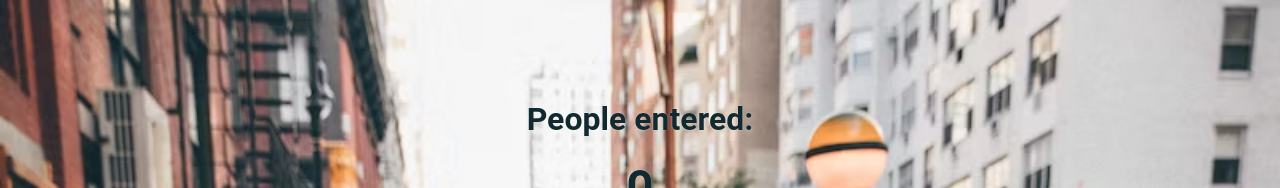
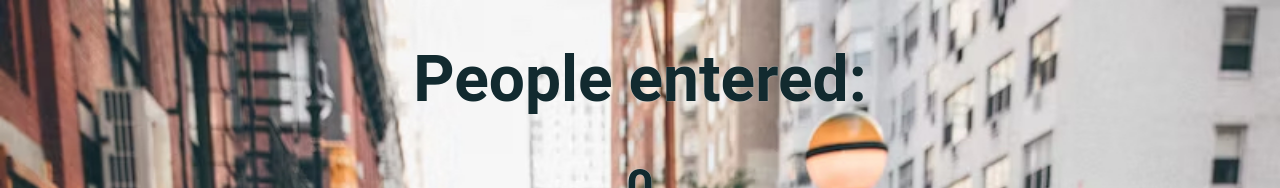
Before and after one commit to drpm52/SubwayPassengerCounter, a plain HTML site: page index.html in a window 1280 px wide. Shown: the top 188 px of the page. Drawn offline with nearby package versions, Linux system fonts and the light colour scheme.

Commit message:
Update index.css

```diff
--- a/index.css
+++ b/index.css
@@ -18,15 +18,12 @@ body {
 }
 
 h1 {
-  /* margin-top: 1em;
-    margin-bottom: .5em; */
+  font-size:4rem;
 }
 
 h2 {
   font-size: 3rem;
-  /* margin-top: 0;
-    margin-bottom: 1em; */
-}
+
 p {
   text-shadow: 0 0 1px black;
   color: white;
```
